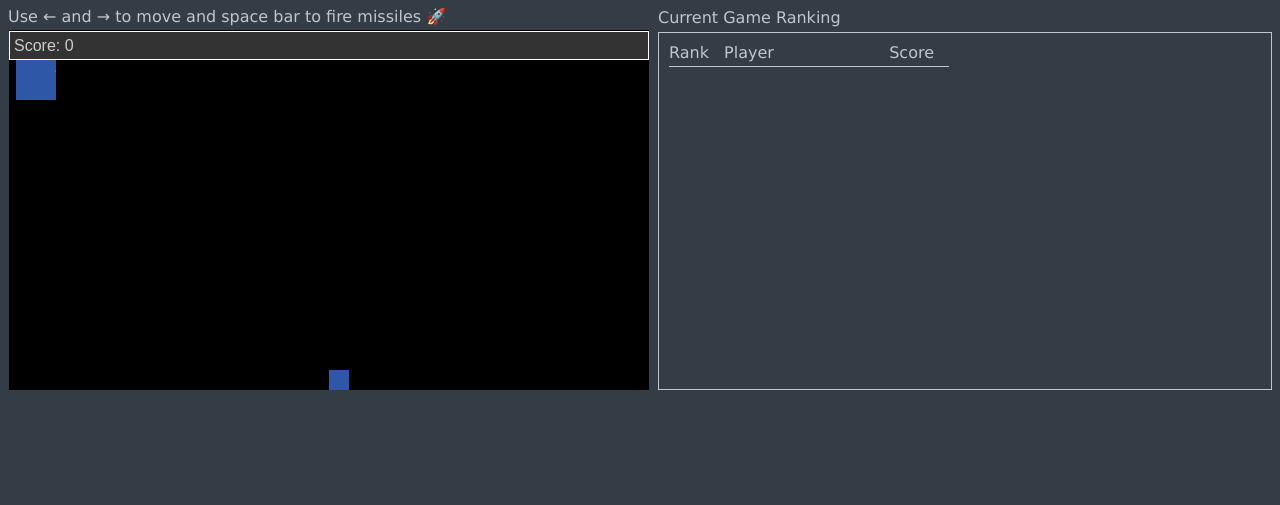
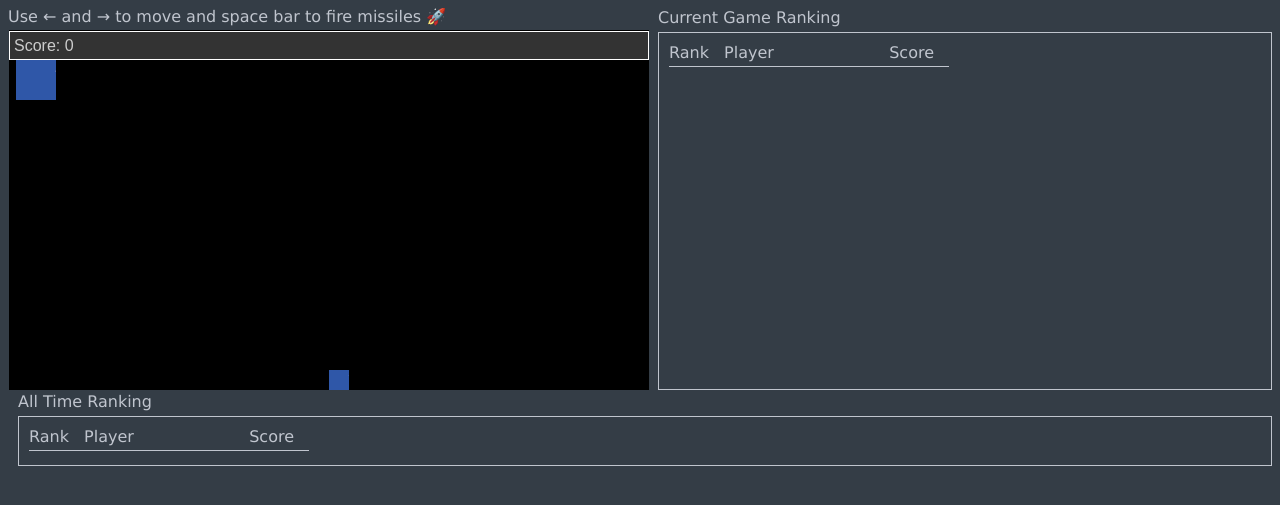
Before and after one commit to phairow/HackathonQ22022Frontend, a website: page index.html in a window 1280 px wide. Both pictures are taken after typing "Sample" into the empty fields and a click on the button "Start Game". Shown: the part 105-610 px from the top of the page. Drawn offline with Linux system fonts and the light colour scheme; no server answers.

Commit message:
add back global leaderboard with dual publish strategy

```diff
--- a/game/game.js
+++ b/game/game.js
@@ -26,11 +26,13 @@ class Game {
     this.firecounter = 0;
   }
 
-  start(gameView, gameInstanceId, uuid, pubnub, gameChannel) {
+  start(gameView, gameId, gameInstanceId, uuid, pubnub, gameGlobalChannel, gameChannel) {
+    this.gameGlobalChannel = gameGlobalChannel;
     this.gameChannel = gameChannel;
     this.pubnub = pubnub;
     this.uuid = uuid;
     this.gameInstanceId = gameInstanceId;
+    this.gameId = gameId;
     this.app = new PIXI.Application({ width: 640, height: 360 });
 
     pubnub.setUUID(uuid);
@@ -224,6 +226,40 @@ class Game {
           {
             key: 'shots',
             value: this.shots,
+          },
+          {
+            key: 'speed',
+            value: this.speed,
+          }
+        ]
+      }
+    });
+
+    this.pubnub.publish({
+      channel: this.gameGlobalChannel,
+      message: {
+        gameInstanceId: this.gameId,
+        uuid: this.uuid,
+        stats: [
+          {
+            key: 'points',
+            value: this.score,
+          },
+          {
+            key: 'health',
+            value: this.shield,
+          },
+          {
+            key: 'ammo',
+            value: this.ammo,
+          },
+          {
+            key: 'shots',
+            value: this.shots,
+          },
+          {
+            key: 'speed',
+            value: this.speed,
           }
         ]
       }
--- a/game/leaderboard.js
+++ b/game/leaderboard.js
@@ -6,8 +6,7 @@ class Leaderboard {
     this.leaders = [];
   }
 
-  start(board, gameInstanceId, uuid, channel) {
-    this.channel = channel;
+  start(board, gameInstanceId, uuid) {
     this.uuid = uuid;
     this.gameInstanceId = gameInstanceId;
     this.board = board;
--- a/index.html
+++ b/index.html
@@ -57,18 +57,20 @@
       let game = new Game();
       let leaderboard = new Leaderboard();
       let leaderboardGlobal = new Leaderboard();
+      let gameId = 'Q2_2022_game_id';
       let gameInstanceId = '';
       let query = new URLSearchParams(window.location.search);
 
       if (query.has('gameInstanceId')) {
         gameInstanceId = query.get('gameInstanceId');
       } else {
-        gameInstanceId = `Q2_2022_game_id_${Date.now()}`;
+        gameInstanceId = `${gameId}_${Date.now()}`;
       }
 
       let gameChannel = `scores-${gameInstanceId}`;
+      let gameGlobalChannel = `scores-${gameId}`;
       let leaderboardChannel = `leaderboard-${gameInstanceId}-points`;
-      let leaderboardGlobalChannel = `leaderboard-points`;
+      let leaderboardGlobalChannel = `leaderboard-${gameId}-points`;
       let publishKey = 'demo';
       let subscribeKey = 'demo';
       let uuid = '__UUID__';
@@ -101,6 +103,10 @@
             console.log('game channel:', m.message)
           }
 
+          if (m.channel === gameGlobalChannel) {
+            console.log('game global channel:', m.message)
+          }
+
           if (m.channel === leaderboardChannel) {
             console.log('leaderboard channel:', m.message)
             leaderboard.setLeaders(m.message.leaders);
@@ -117,15 +123,91 @@
         channels: [
           leaderboardChannel,
           leaderboardGlobalChannel,
-          gameChannel
+          gameChannel,
+          gameGlobalChannel
         ]
       });
 
       console.log('subscribed', [
         leaderboardChannel,
         leaderboardGlobalChannel,
-        gameChannel
+        gameChannel,
+        gameGlobalChannel
       ]);
+
+      leaderboardGlobal.start(leaderboardGlobalView, gameId, uuid);
+
+      (async () => {
+
+        let messages = await pubnub.fetchMessages({
+          channels: [leaderboardGlobalChannel],
+          count: 1,
+        });
+
+        try {
+          leaderboardGlobal.setLeaders(messages.channels[leaderboardGlobalChannel][0].message.leaders);
+        } catch (e) {
+          console.log('unable to load global leaderboard history');
+        }
+
+      })();
+
+//       leaderboardGlobal.setLeaders({
+//     "gameInstanceId": "Q2_2022_game_id_1646336939946",
+//     "stat": "points",
+//     "leaders": [
+//         {
+//             "playerId": "6709a1cc-e6a1-4b3f-ab98-a24c25c5d096",
+//             "score": 0.5,
+//             "gameInstanceId": "Q2_2022_game_id_1646336939946"
+//         },
+//         {
+//             "playerId": "b28c566f-3927-496b-96a8-a1374ce246e4",
+//             "score": 2.43,
+//             "gameInstanceId": "Q2_2022_game_id_1646336939946"
+//         },
+//         {
+//             "playerId": "0f4421c3-a99d-4fa9-a5be-da96051f6b57",
+//             "score": 2.5,
+//             "gameInstanceId": "Q2_2022_game_id_1646336939946"
+//         },
+//         {
+//             "playerId": "ab58b1c3-45c8-4a2a-971e-c5be741a9b42",
+//             "score": 3.5,
+//             "gameInstanceId": "Q2_2022_game_id_1646336939946"
+//         },
+//         {
+//             "playerId": "7123e6ea-1efa-4cda-95f3-72ef1467a04b",
+//             "score": 500,
+//             "gameInstanceId": "Q2_2022_game_id_1646336939946"
+//         },
+//         {
+//             "playerId": "b1070140-5eae-45e0-bca3-ff9c1b93dd01",
+//             "score": 11.5,
+//             "gameInstanceId": "Q2_2022_game_id_1646336939946"
+//         },
+//         {
+//             "playerId": "0db4c287-b6dd-451d-b622-6d028d90f0e1",
+//             "score": 13.5,
+//             "gameInstanceId": "Q2_2022_game_id_1646336939946"
+//         },
+//         {
+//             "playerId": "3207fd3e-14c2-46d7-b672-736cbb8380f4",
+//             "score": 2000,
+//             "gameInstanceId": "Q2_2022_game_id_1646336939946"
+//         },
+//         {
+//             "playerId": "8e8047ff-666b-4435-b3f0-3cc571eace62",
+//             "score": 330.5,
+//             "gameInstanceId": "Q2_2022_game_id_1646336939946"
+//         },
+//         {
+//             "playerId": "8ecdb2cf-fd2f-4488-84df-0b1c5a656e9f",
+//             "score": 213.5,
+//             "gameInstanceId": "Q2_2022_game_id_1646336939946"
+//         }
+//     ]
+// }.leaders);
 
       function login() {
         let username = userNameTextBox.val();
@@ -150,8 +232,8 @@
 
         loggedinUser.text(uuid);
 
-        game.start(gameView, gameInstanceId, uuid, pubnub, gameChannel);
-        leaderboard.start(leaderboardView, leaderboardGlobalView, gameInstanceId, uuid, pubnub, leaderboardChannel);
+        game.start(gameView, gameId, gameInstanceId, uuid, pubnub, gameGlobalChannel, gameChannel);
+        leaderboard.start(leaderboardView, gameInstanceId, uuid);
 
 //       leaderboard.setLeaders({
 //     "gameInstanceId": "Q2_2022_game_id_1646336939946",
--- a/static/index.css
+++ b/static/index.css
@@ -10,13 +10,6 @@ html {
   border-style: solid;
   border-color: transparent;
   margin-top: 3px;
-}
-
-/**
-  hide global leaderboard
-*/
-#leaderboard-global-container {
-  display:none;
 }
 
 #leaderboard-container, #leaderboard-global-container{
```
Lines whose indentation alone changed are shown as unchanged.
